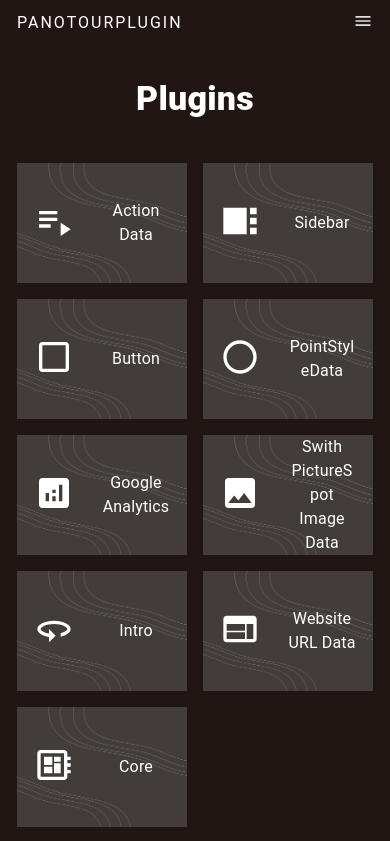
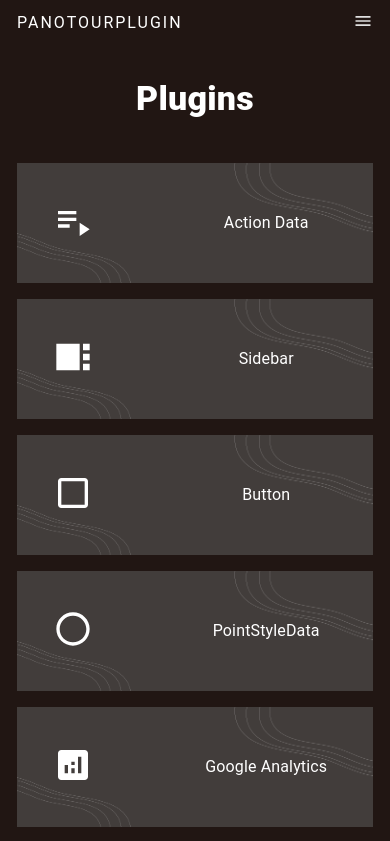
Before and after one commit to Cheyu0323/CYs_PanotourPro_Plugin, a React (Create React App) app: page /CYs_PanotourPro_Plugin/plugins in a window 390 px wide. Shown: the top 841 px of the page. Built offline with nearby package versions, Linux system fonts and the light colour scheme.

Commit message:
fix responsive layout

```diff
--- a/src/components/Header.tsx
+++ b/src/components/Header.tsx
@@ -18,6 +18,7 @@ const Header = () => {
             position="sticky"
             top="0"
             sx={{
+                zIndex: "900",
                 backgroundColor: "secondary.main",
             }}
         >
--- a/src/components/PluginCards.tsx
+++ b/src/components/PluginCards.tsx
@@ -4,12 +4,12 @@ import pluginInfo from "../data/plugininfo";
 
 const PluginCards = () => {
     return (
-        <Box width="100%" sx={{ maxWidth: "lg" }}>
+        <Box width="100%" sx={{ maxWidth: "lg" }} paddingBottom={{sm:"0", xs: "5%"}}>
             <Grid container spacing={2}>
                 {pluginInfo.map((item) => {
                     let Icon = item.icon;
                     return (
-                        <Grid key={item.id} item md={4} sm={6} xs={6}>
+                        <Grid key={item.id} item md={4} sm={6} xs={12}>
                             <Card Icon={<Icon sx={{ fontSize: "40px" }} />}>
                                 {item.title}
                             </Card>
--- a/src/page/Introduction.tsx
+++ b/src/page/Introduction.tsx
@@ -17,7 +17,7 @@ const Cards = () => {
                     item
                     md={4}
                     sm={6}
-                    xs={6}
+                    xs={12}
                     onClick={() => n("/CYs_PanotourPro_Plugin/tutorial/page1")}
                 >
                     <Card>Panotour Pro 操作介面</Card>
@@ -26,7 +26,7 @@ const Cards = () => {
                     item
                     md={4}
                     sm={6}
-                    xs={6}
+                    xs={12}
                     onClick={() => n("/CYs_PanotourPro_Plugin/tutorial/page2")}
                 >
                     <Card>加入 Plugin</Card>
```
